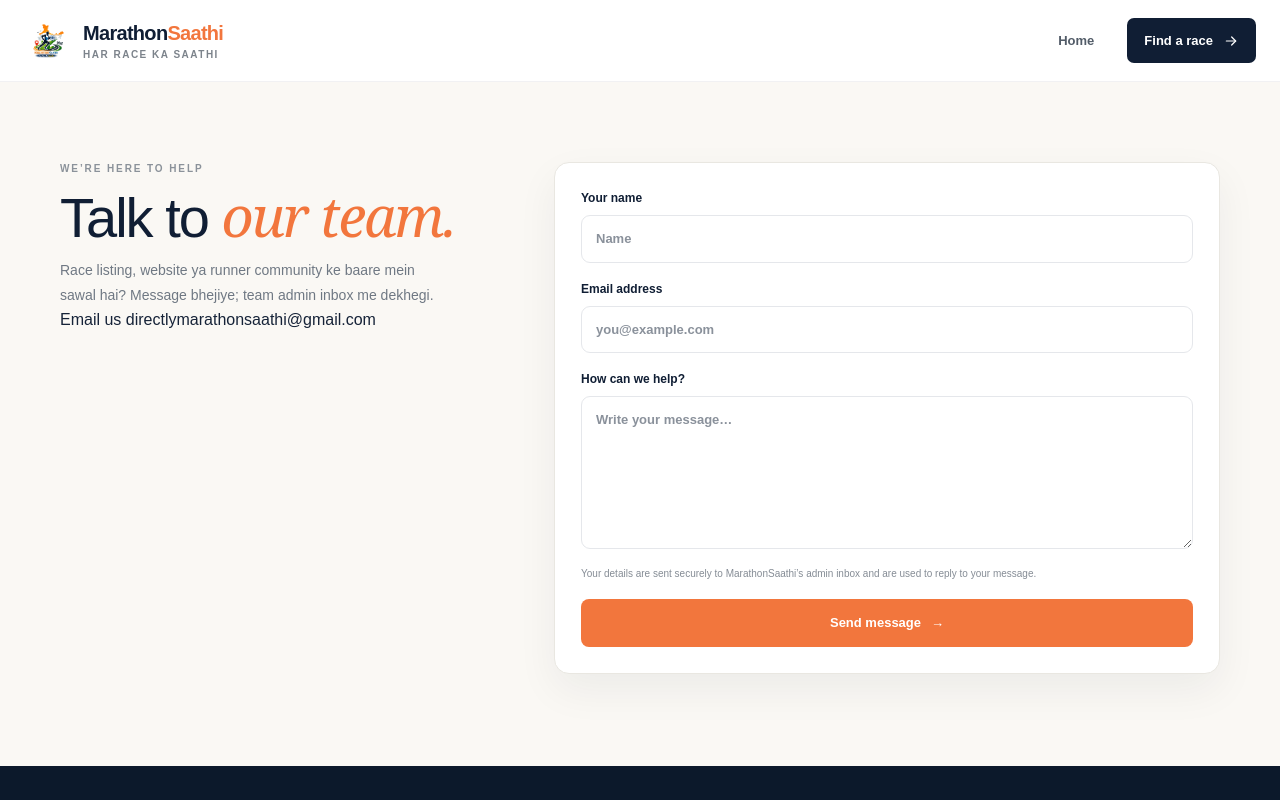
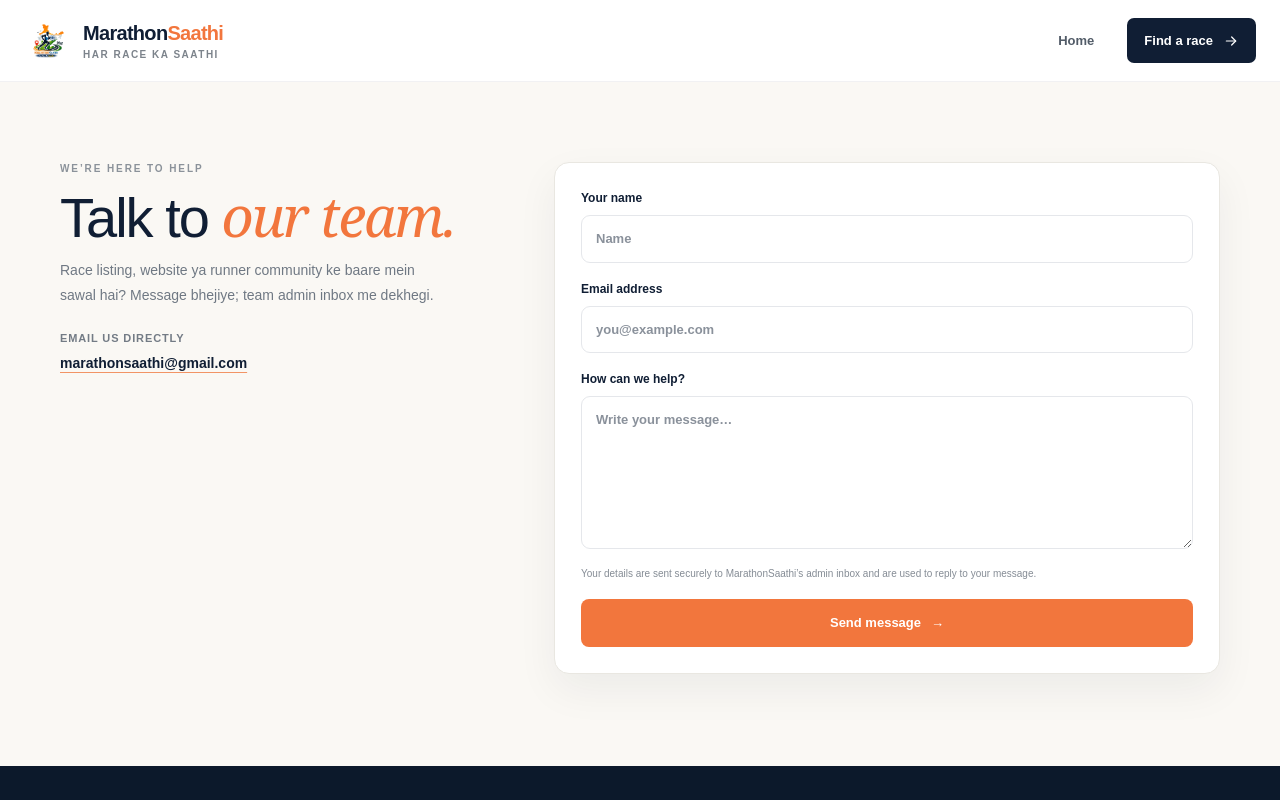
Before and after one commit to telegramuse0/marathonsaathi, a Next.js app: page /contact in a window 1280 px wide. Shown: the top 800 px of the page. Built offline with nearby package versions, Linux system fonts and the light colour scheme; no server answers.

Commit message:
Move email contact into contact page

```diff
--- a/app/globals.css
+++ b/app/globals.css
@@ -198,6 +198,7 @@ button,input{font:inherit}
 .contact-page{display:grid;grid-template-columns:.8fr 1.2fr;gap:50px;padding-top:80px;padding-bottom:92px}
 .contact-intro{position:sticky;top:125px;align-self:start}
 .contact-intro p{max-width:390px;color:#6f7883;font-size:14px;line-height:1.8}
+.contact-email{display:grid;gap:6px;margin-top:22px}.contact-email span{color:#737b85;font-size:11px;font-weight:750;text-transform:uppercase;letter-spacing:.08em}.contact-email a{width:fit-content;color:var(--navy);font-size:14px;font-weight:800;text-decoration:underline;text-decoration-color:#f29465;text-underline-offset:4px}
 .contact-form{display:grid;gap:17px;border:1px solid #e9e7e1;border-radius:15px;background:#fff;padding:26px;box-shadow:0 16px 42px rgba(16,30,52,.06)}
 .contact-form label{display:grid;gap:8px;color:var(--navy);font-size:12px;font-weight:800}
 .contact-form input,.contact-form textarea{width:100%;border:1px solid #e5e7eb;border-radius:9px;background:#fff;padding:13px 14px;color:var(--ink);font-size:13px;outline:none}
```
